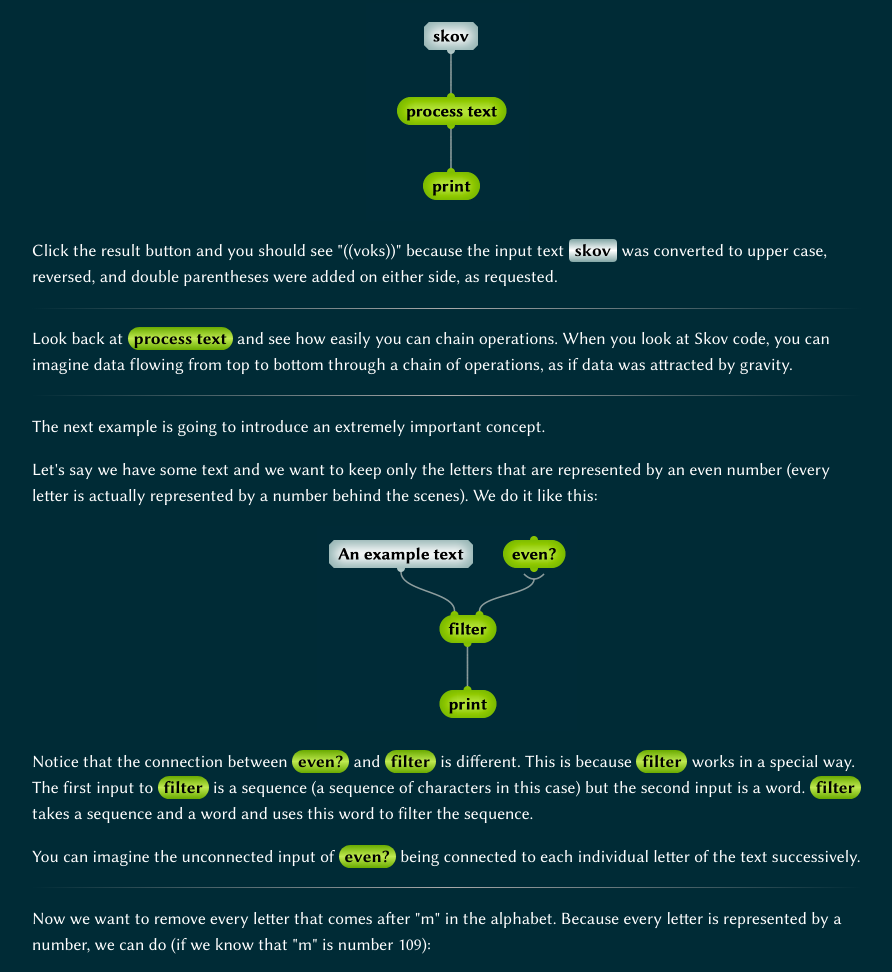
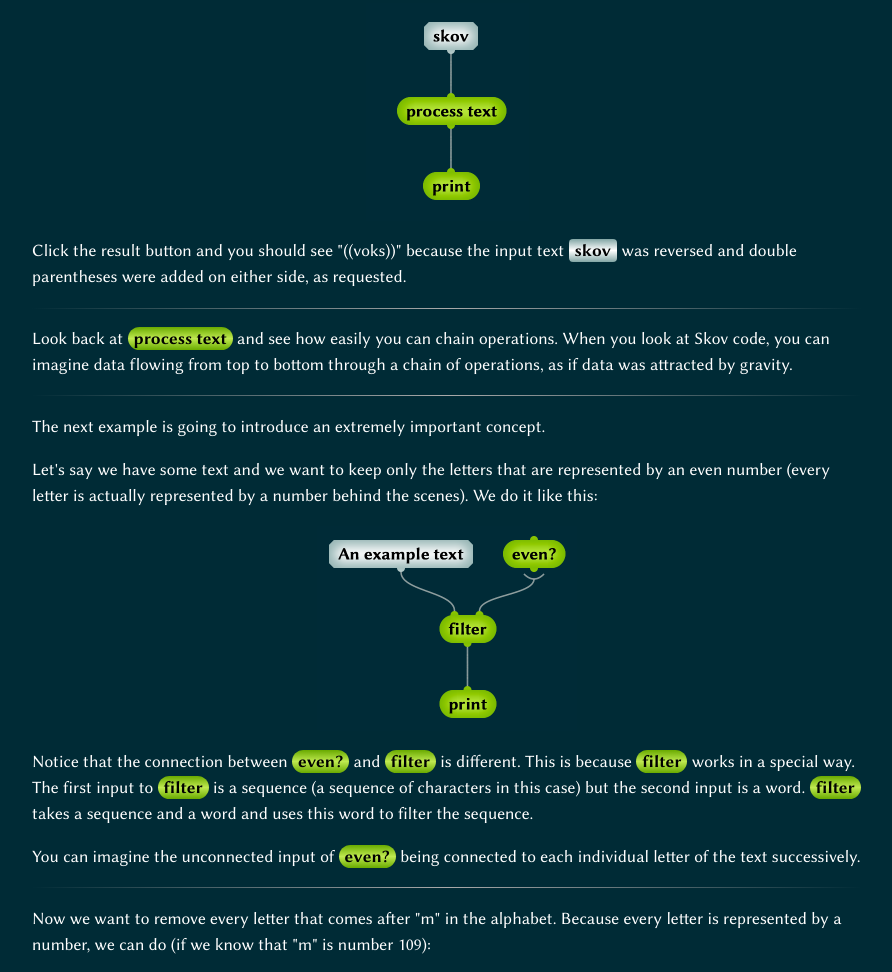
Before and after one commit to nicolas-p/skov, a plain HTML site: page en/index.html in a window 1280 px wide. Shown: the part 5358-6330 px from the top of the page, without its empty margins (193-1085 px from the left). Drawn offline with Linux system fonts and the light colour scheme.

Commit message:
Forgot to remove this

```diff
--- a/en/index.html
+++ b/en/index.html
@@ -70,7 +70,7 @@ You have just created a program that writes "Hello world!" to the screen.
 <p>This is the first word you define that has inputs and outputs, which means you can use it to process data. The previous words you defined just displayed something on the screen. This one doesn't display anything, but you can use it in another word. Let's do it.</p>
 <p>Define a new word called <word>text test</word> and enter this code.</p>
 <img class="bloc" src="../images/screenshot-text-test.png" height="218">
-<p>Click the result button and you should see "((voks))" because the input text <text>skov</text> was converted to upper case, reversed, and double parentheses were added on either side, as requested.</p>
+<p>Click the result button and you should see "((voks))" because the input text <text>skov</text> was reversed and double parentheses were added on either side, as requested.</p>
 
 <hr>
 <p>Look back at <word>process text</word> and see how easily you can chain operations. When you look at Skov code, you can imagine data flowing from top to bottom through a chain of operations, as if data was attracted by gravity.</p>
```
Also changed, not shown: fr/index.html (+1 -1 lines).
